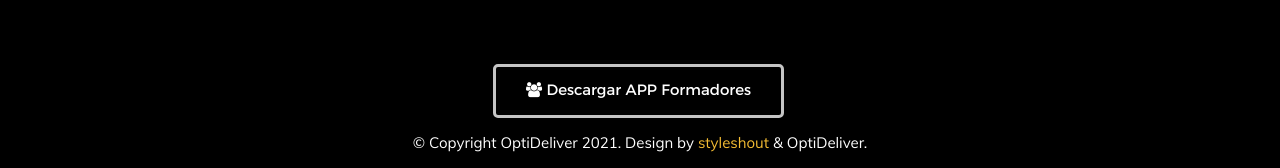
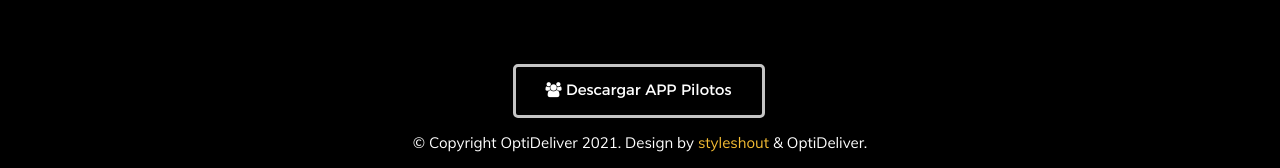
Before and after one commit to optideliver/web, a plain HTML site: page index.html in a window 1280 px wide. Shown: the part 3217-3385 px from the top of the page. Drawn offline with Linux system fonts and the light colour scheme; files whose address does not match are found by name.

Commit message:
changed button formadores
changed formadores for pilotos

```diff
--- a/index.html
+++ b/index.html
@@ -557,7 +557,7 @@
                 <div class="app-formadores">
                     <a id="appFormadores" href="https://github.com/optideliver/OptiDeliver-qa/raw/main/optideliver-5.0.0-qa.apk" class="button stroke">
                         <i class="fa fa-users" aria-hidden="true"></i>
-                        Descargar APP Formadores
+                        Descargar APP Pilotos
                     </a>
                 </div>
 
```
